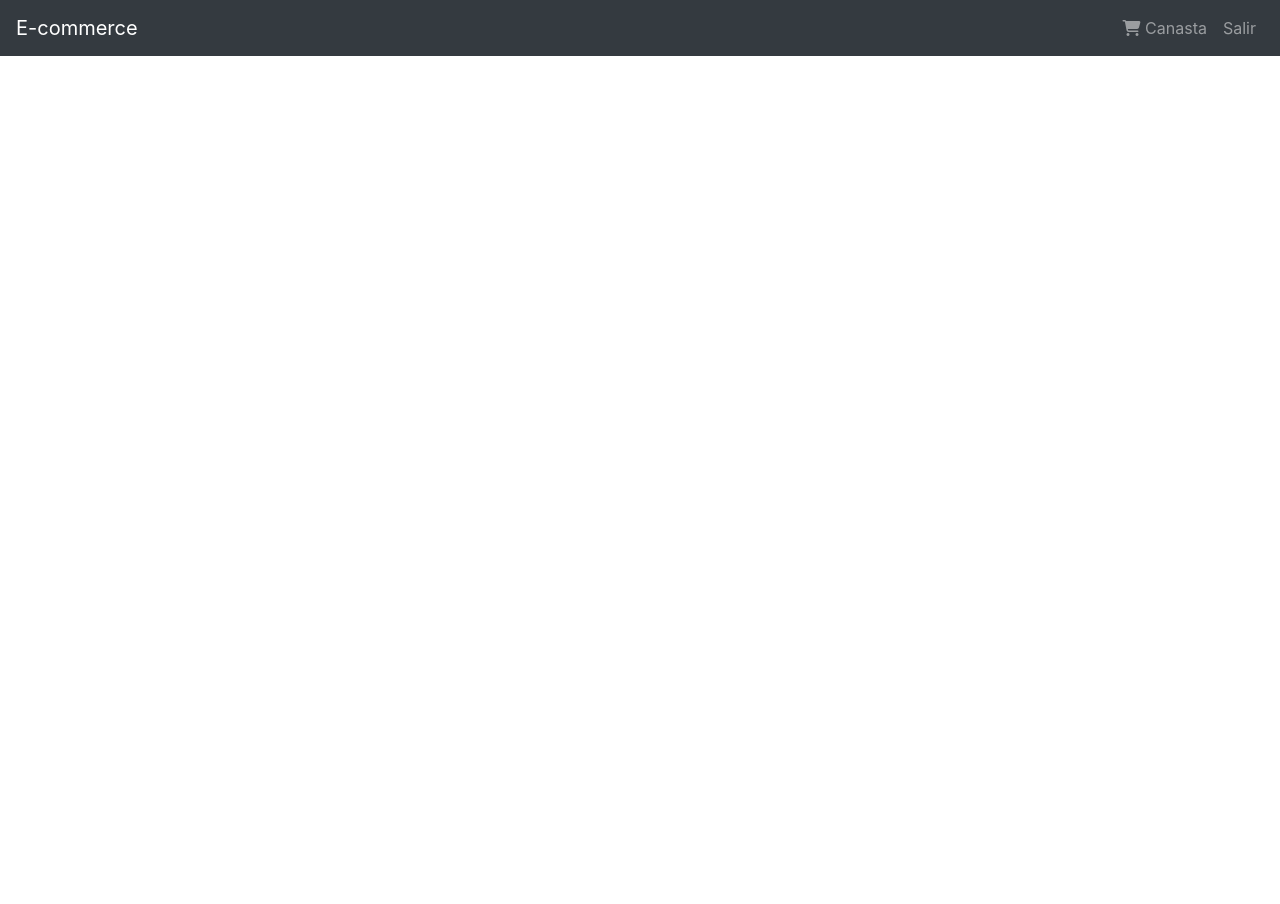
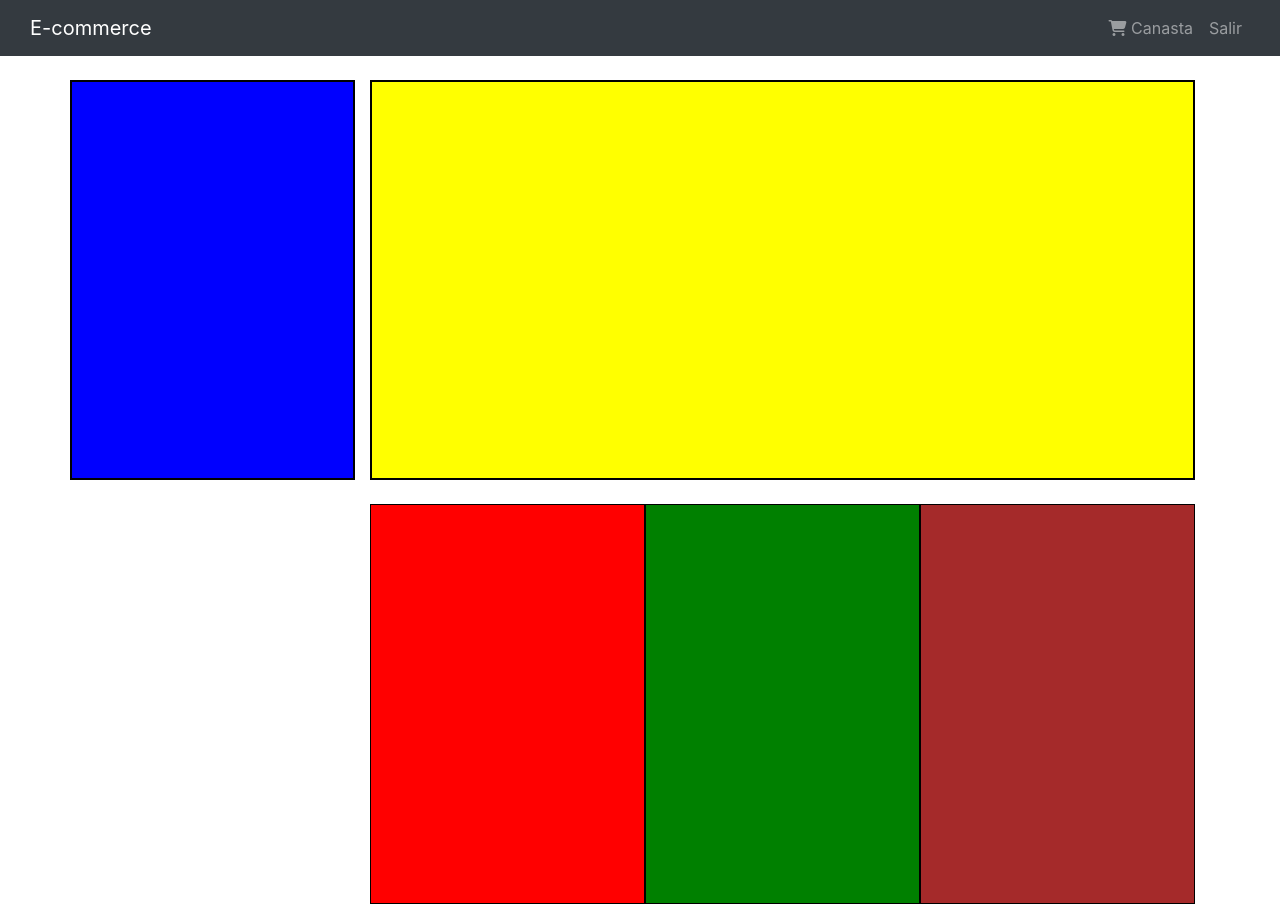
Before and after one commit to msoler18/e-commerce, a plain HTML site: page index.html in a window 1280 px wide. Before the commit the page ends 800 px from the top, so only its background shows below. Drawn offline with nearby package versions, Linux system fonts and the light colour scheme; a web font is replaced by a local one.

Commit message:
Structure for site

```diff
--- a/css/style.css
+++ b/css/style.css
@@ -11,3 +11,43 @@ h6 {
 	color:white;
 	text-align: center;
 }
+
+.nav {
+	padding-right: 30px;
+	padding-left: 30px;
+}
+
+.slider{
+	width:auto;
+	height:400px;
+	background-color: yellow;
+	border:2px solid black;
+}
+
+.search{
+	width:auto;
+	height: 400px;
+	background-color: blue;
+	border:2px solid black;
+}
+
+.product1{
+	width: auto;
+	height: 400px;
+	background-color: red;
+	border:1px solid black;
+}
+
+.product2{
+	width: auto;
+	height: 400px;
+	background-color: green;
+	border:1px solid black;
+}
+
+.product3{
+	width: auto;
+	height: 400px;
+	background-color: brown;
+	border:1px solid black;
+}
--- a/index.html
+++ b/index.html
@@ -10,13 +10,13 @@
 	</head>
 	<body>
 		<header>
-			<nav class="navbar navbar-expand-lg navbar-dark bg-dark">
+			<nav class="navbar navbar-expand-lg navbar-dark bg-dark nav">
 				<a class="navbar-brand" href="#">E-commerce</a>
 				<button class="navbar-toggler" type="button" data-toggle="collapse" data-target="#navbarTogglerDemo01" aria-controls="navbarTogglerDemo01" aria-expanded="false" aria-label="Toggle navigation">
     			<span class="navbar-toggler-icon"></span>
   				</button>
   				<div class="collapse navbar-collapse" id="navbarTogglerDemo01">
-  					<ul class="navbar-nav ml-auto mt-2 mt-lg-0">
+  					<ul class="navbar-nav ml-auto mt-lg-0">
 						<li class="nav-item">
 							<a class="nav-link" href="#"><i class="fa fa-shopping-cart"></i> Canasta</a></span>
 						</li>
@@ -27,6 +27,23 @@
   				</div>
 			</nav>
 		</header>
+		<section>
+			<div class="container">
+				<div class="row mt-4">
+					<div class="col-12 col-md-3 search"></div>
+					<div class="col-12 col-md-9">
+						<div class="slider"></div>
+						<div class="container products">
+							<div class="row mt-4">
+								<div class="col-6 col-md-4  product1"></div>
+								<div class="col-6 col-md-4  product2"></div>
+								<div class="col-6 col-md-4  product3"></div>
+							</div>
+						</div>
+					</div>
+				</div>
+			</div>
+		</section>
 
 	</body>
 	<!--jquery Hosted-->
```
